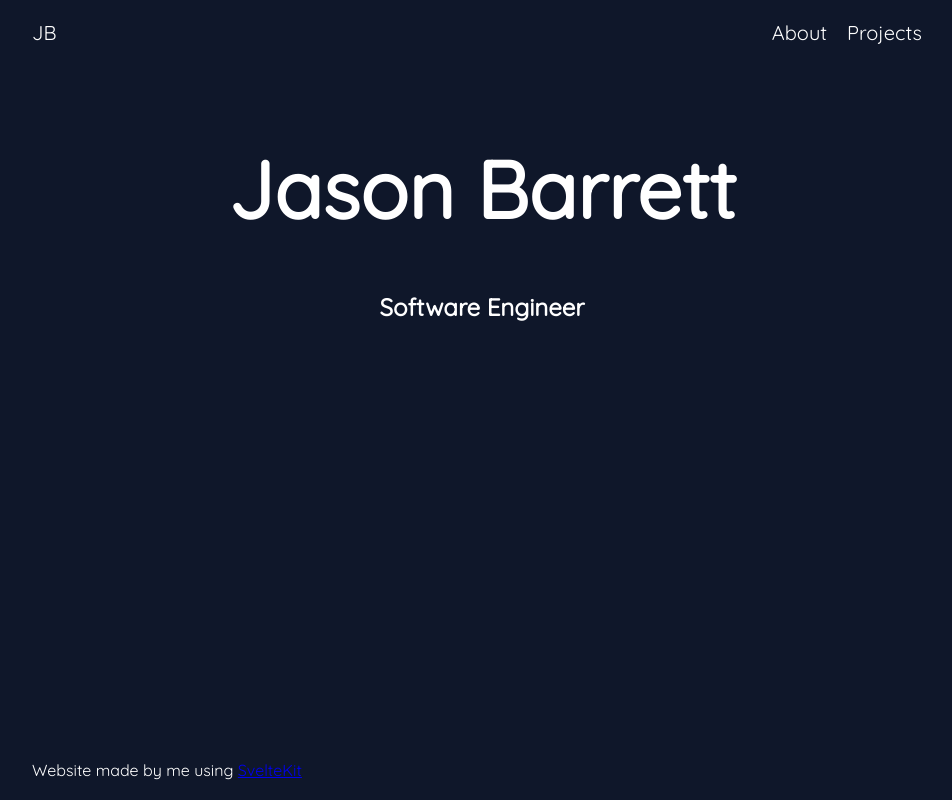
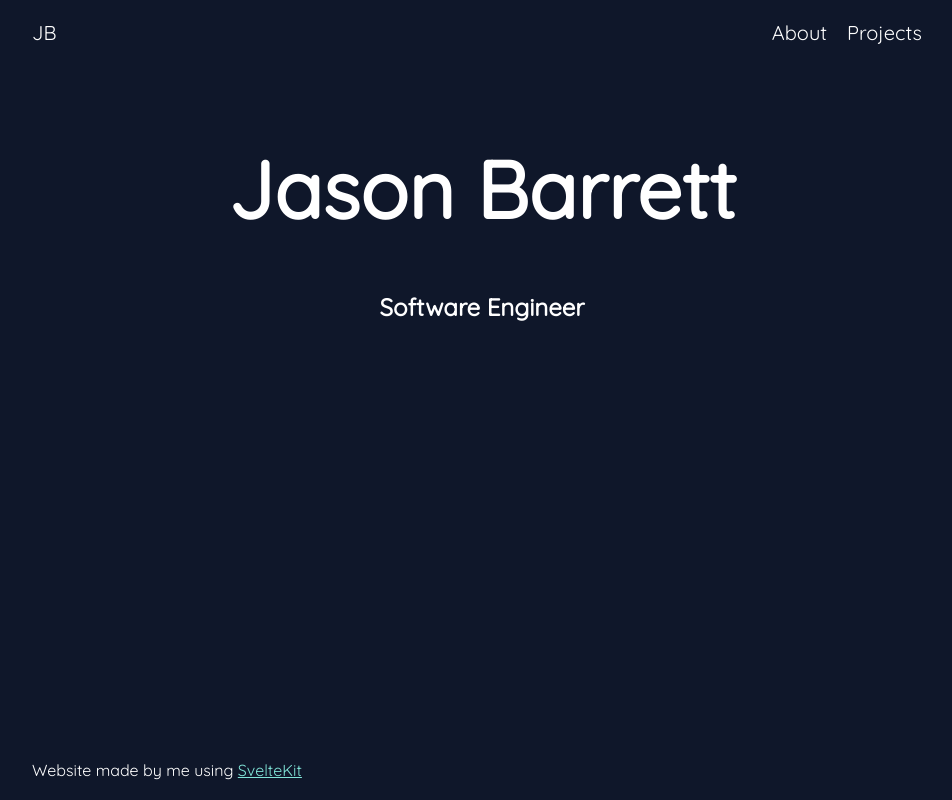
Before and after one commit to JasonBarrett-dev/JasonBarrett-dev.github.io, a SvelteKit app: page / in a window 1280 px wide. Shown: the whole page, without its empty margins (158-1110 px from the left). Built offline with nearby package versions, Linux system fonts and the light colour scheme.

Commit message:
Move footer to layout and fix anchor tag highlighting

```diff
--- a/src/routes/+layout.svelte
+++ b/src/routes/+layout.svelte
@@ -26,6 +26,10 @@ onNavigate((navigation) => {
 
 <div class="max-page-width">
     <slot></slot>
+
+    <footer>
+        Website made by me using&nbsp;<a href="https://kit.svelte.dev">SvelteKit</a>
+    </footer>
 </div>
 
 <style>
@@ -73,9 +77,21 @@ onNavigate((navigation) => {
         justify-content: center;
     }
 
-    a, a:link, a:visited, a:hover, a:active {
+    nav a {
         color: inherit;
         text-decoration: none;
+    }
+
+    footer {
+        position: absolute;
+        height: 2.5em;
+        text-align: center;
+        bottom: 0;
+        view-transition-name: footer;
+    }
+
+    footer > a {
+        color: var(--link-color);
     }
 
     /* View transitions */
--- a/src/routes/+page.svelte
+++ b/src/routes/+page.svelte
@@ -1,11 +1,6 @@
 
 <h1 id="name" class="title-page">Jason Barrett</h1>
 <h2 id="role" class="title-page">Software Engineer</h2>
-
-
-<footer>
-    Website made by me using&nbsp;<a href="https://kit.svelte.dev">SvelteKit</a>
-</footer>
 
 
 <style>
@@ -16,13 +11,4 @@
 .title-page {
     text-align: center;
 }
-
-footer {
-
-    position: absolute;
-    height: 2.5em;
-    text-align: center;
-    bottom: 0;
-}
-
 </style>
--- a/static/css/global.css
+++ b/static/css/global.css
@@ -1,9 +1,20 @@
 
 body {
 	font-family: 'Quicksand';
- 	background-color: rgb(15, 23, 42);
-	color: white;
+ 	background-color: var(--background-color);
+	color: var(--text-color);
 	margin: 0;
 	min-height: 100vh;
 	padding: 0 2em;
 }
+
+
+/* Global CSS Variables */
+
+:root {
+	--selected-color: rgb(129, 230, 217);
+	--link-color: var(--selected-color);
+	--text-color: white;
+	--background-color: rgb(15, 23, 42);
+
+}
```
